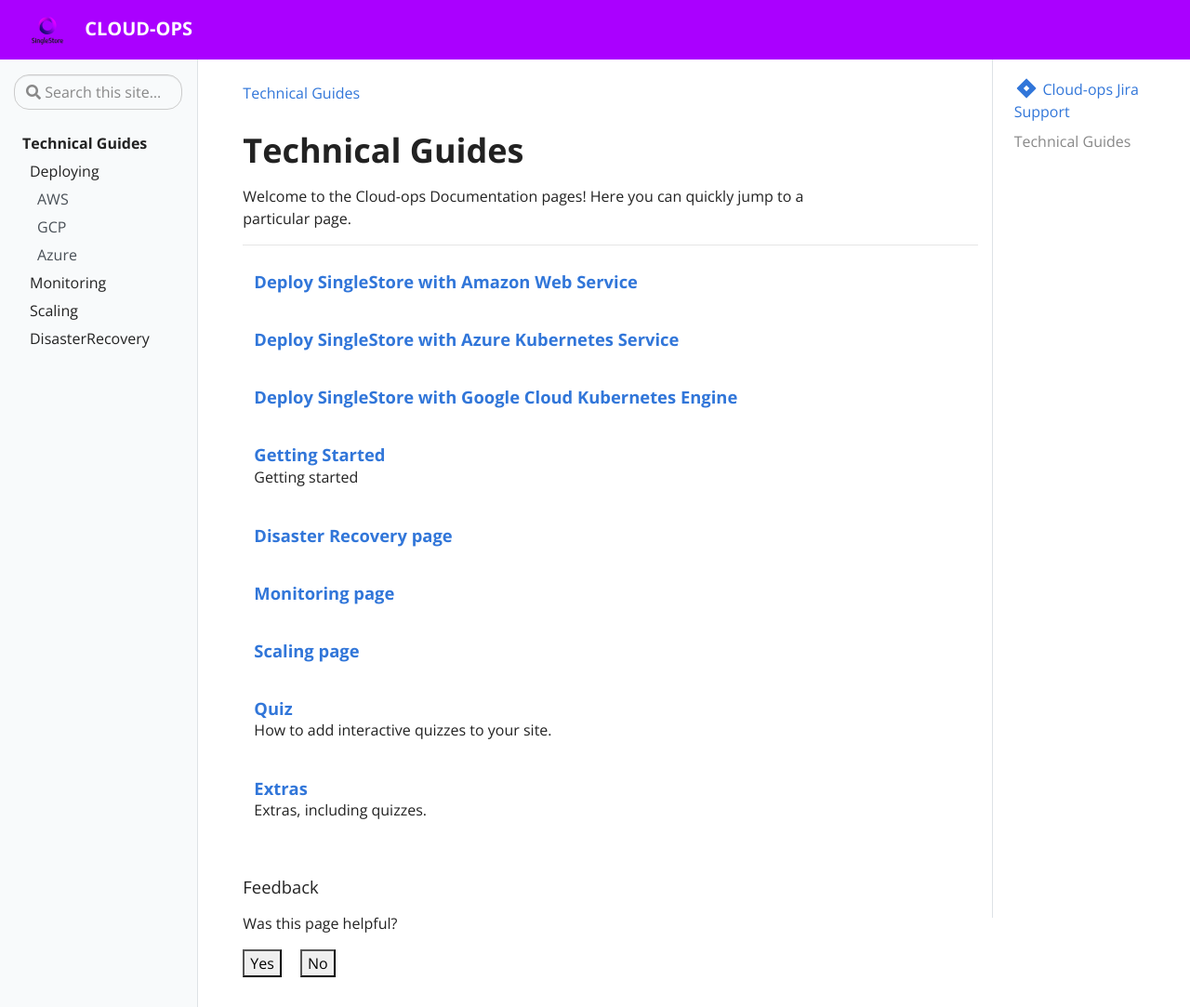
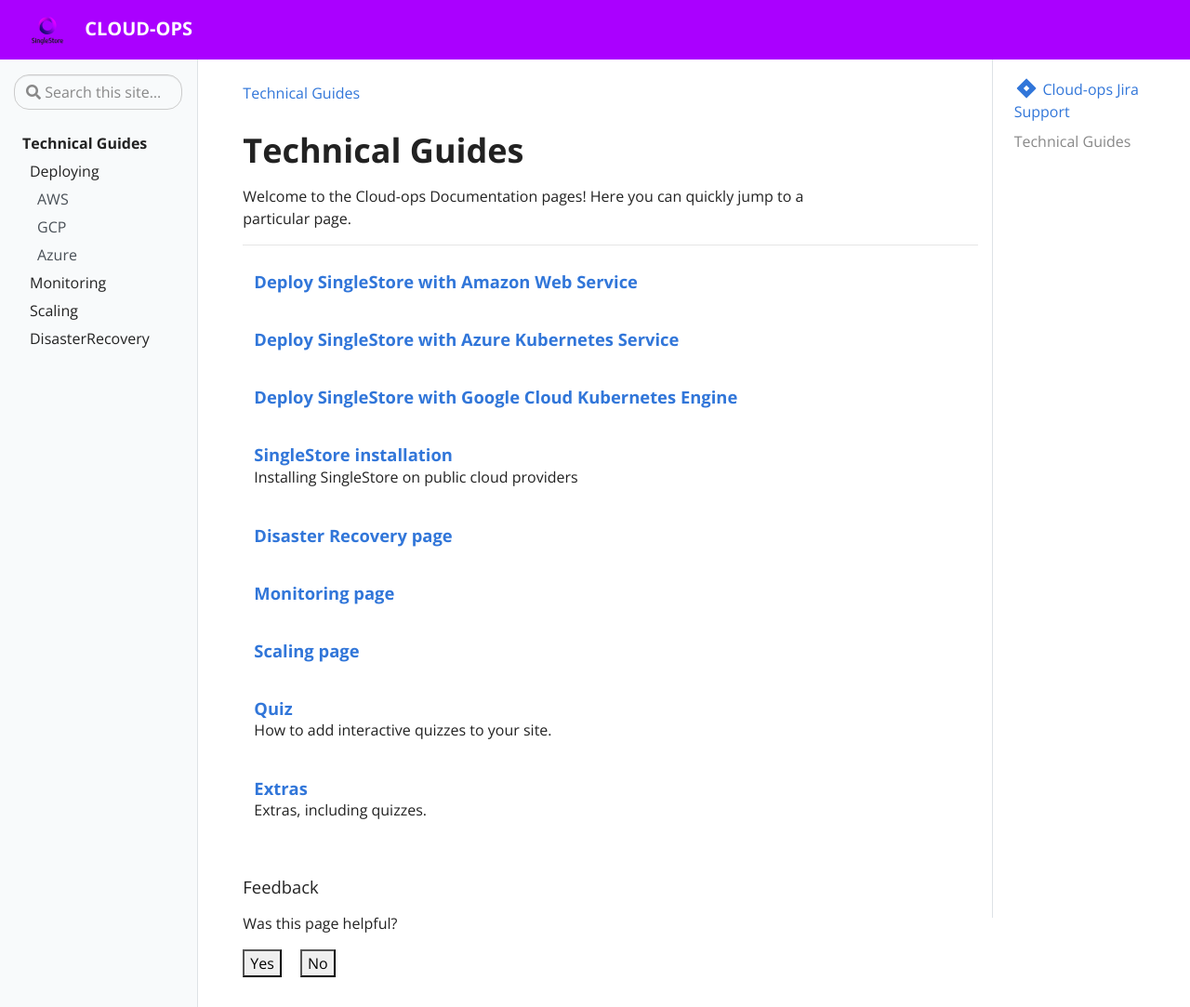
Before and after one commit to sdb-cloud-ops/cloud-ops, a Jekyll site: the page built from pages/docs.md, in a window 1280 px wide and 1083 px high. Shown: the whole window at 93% size. Built offline with Jekyll 4.4.1, drawn with Linux system fonts in a browser that asks for light colours.

Commit message:
Update deploying_home.md

```diff
--- a/_docs/Deploying/deploying_home.md
+++ b/_docs/Deploying/deploying_home.md
@@ -1,9 +1,8 @@
 ---
-title: Getting Started
+title: SingleStore installation
 tags:
- - jekyll
- - github
-description: Getting started
+ - installation
+description: Installing SingleStore on public cloud providers
 ---
 
 [Deploy SingleStore on AWS](AWS/deploying)
```
